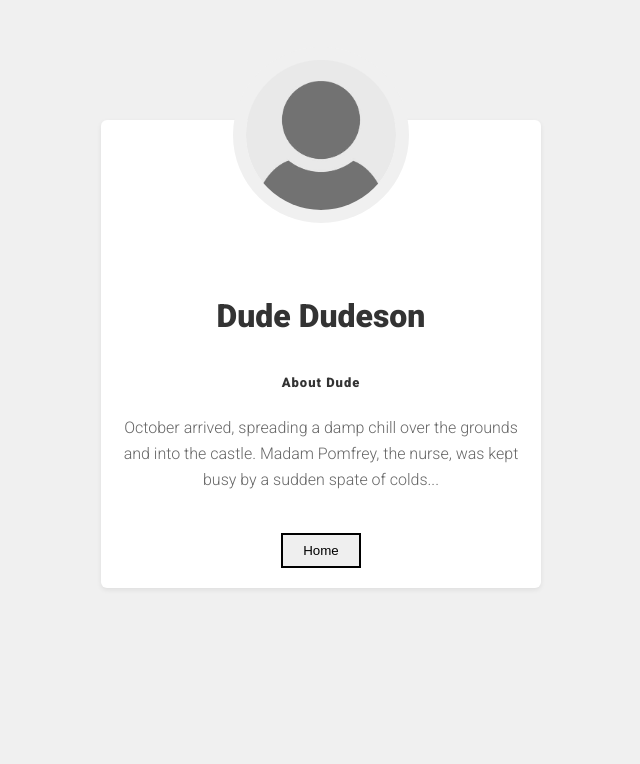
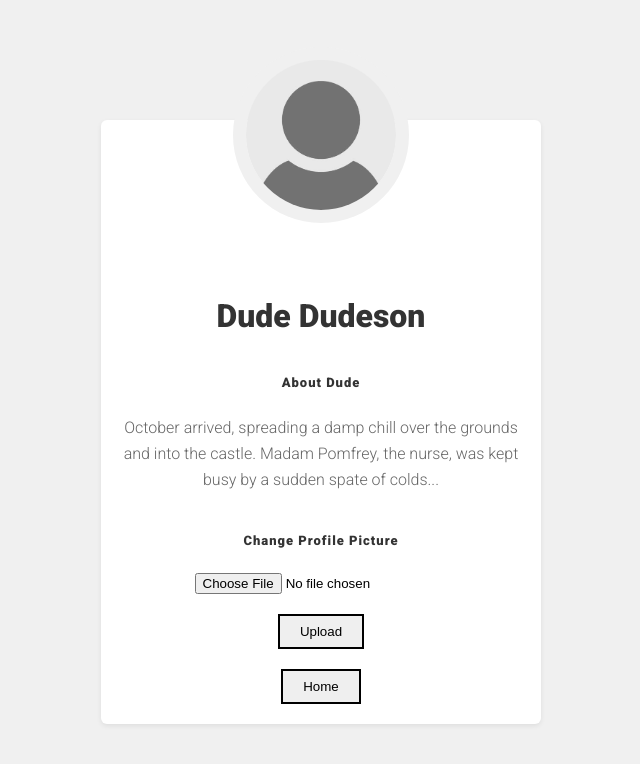
Before and after one commit to Vitko-SWE/HopScotch, a React (Create React App) app in the folder frontend/: page /userprofile in a window 1280 px wide. Shown: the top 764 px of the page, without its empty margins (319-959 px from the left). Built offline with nearby package versions, Linux system fonts and the light colour scheme.

Commit message:
ugly profile pic upload feature, no functionality atm

```diff
--- a/frontend/src/UserProfile.js
+++ b/frontend/src/UserProfile.js
@@ -15,11 +15,9 @@ class UserProfile extends React.Component {
     }
 
     //For later... save photo into DB somehow
-    //https://www.youtube.com/watch?v=XeiOnkEI7XI
     fileUploadHandler = () => {
         axios.post('');
     }
-
 
     render() {
         return (
@@ -31,6 +29,9 @@ class UserProfile extends React.Component {
                 <h3>About Dude</h3>
                 <p>October arrived, spreading a damp chill over the grounds and into the castle. Madam Pomfrey, the nurse, was kept busy by a sudden spate of colds...</p>
 
+                <h3>Change Profile Picture</h3>
+                <input type="file" onChange={this.fileSelectedHandler} /><br></br>
+                <button className="hbtn hb-border-top-br3" onClick={this.fileUploadHandler}>Upload</button><br></br>
                 <button className="hbtn hb-border-top-br3" onClick={() => window.location.href = '/'}>Home</button>
 
             </div>
```
